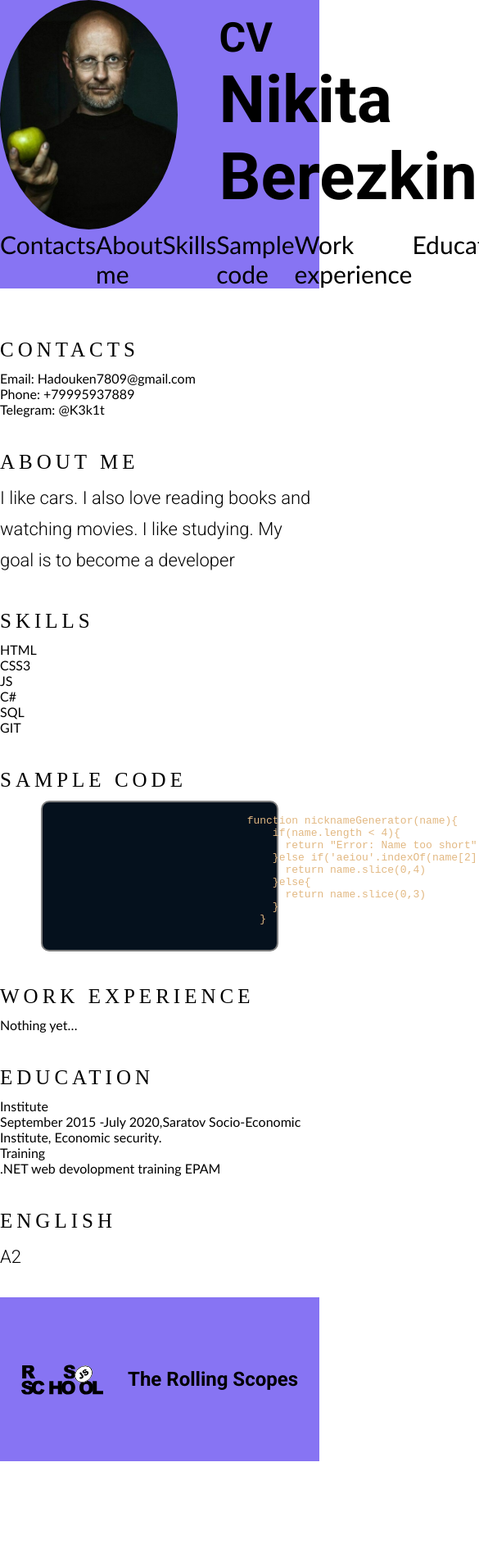
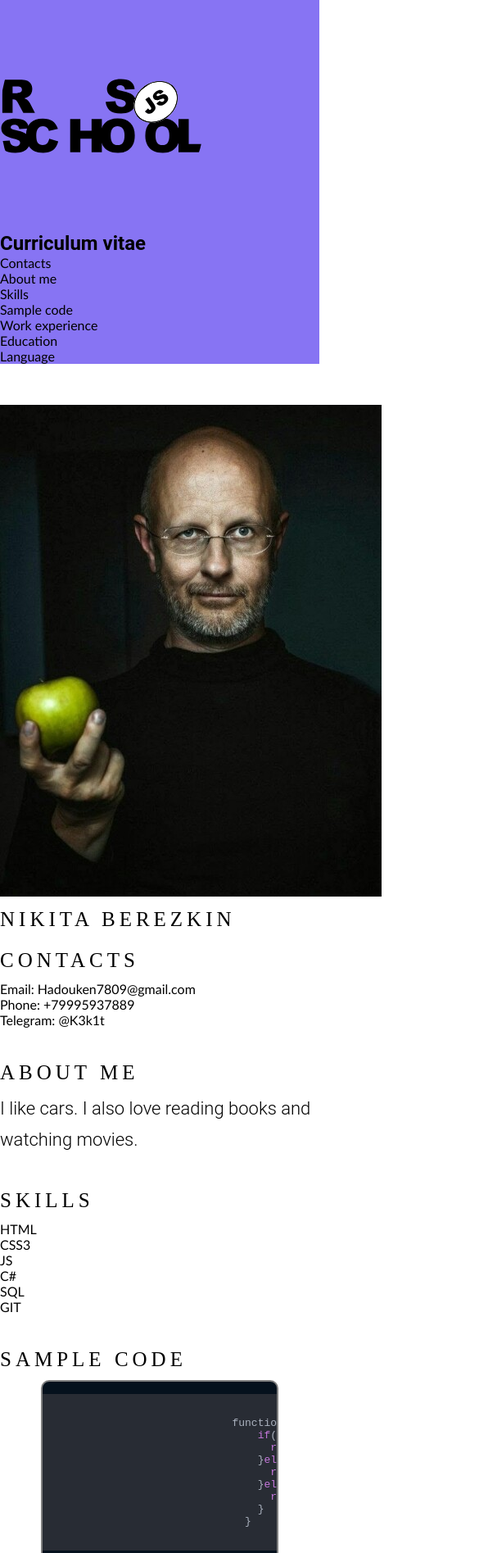
Before and after one commit to k3kit/rsschool-cv, a plain HTML site: page index.html in a window 390 px wide. Shown: the top 1895 px of the page at 82% size, 585 px wide, since content can reach past the window. Before the commit the page ends 1783 px from the top, so only its background shows below. Drawn offline with nearby package versions, Linux system fonts and the light colour scheme; a web font is replaced by a local one.

Commit message:
feat: add page layout

```diff
--- a/index.html
+++ b/index.html
@@ -5,77 +5,101 @@
     <meta http-equiv="X-UA-Compatible" content="IE=edge">
     <meta name="viewport" content="width=device-width, initial-scale=1.0">
     <link rel="stylesheet" href="./style/style.css">
-    <link href="https://fonts.googleapis.com/css2?family=Forum&family=Roboto:wght@100;300;500;700&display=swap" rel="stylesheet">
+    <link rel="preconnect" href="https://fonts.googleapis.com">
+<link rel="preconnect" href="https://fonts.gstatic.com" crossorigin>
+<link href="https://fonts.googleapis.com/css2?family=Lato:wght@400;700&display=swap" rel="stylesheet">
+    <link rel="stylesheet" href="//cdnjs.cloudflare.com/ajax/libs/highlight.js/9.15.9/styles/atom-one-dark.min.css">
+    <script src="//cdnjs.cloudflare.com/ajax/libs/highlight.js/9.15.9/highlight.min.js"></script>
+    <script>hljs.initHighlightingOnLoad();</script>
     <title>Document</title>
 </head>
 <body>
+    <div class="wrapper">
         <header class="header">
-        <div class="wrapper">
-            <div class="header__wrapper">
-                <img class="header__photo" src="./img/0oVgmu0tAR4.jpg" alt="photo profile">
-                <div class="header__descript">
-                    <h1 class="header__title">CV</h1>
-                    <h2 class="header__subtitle"> Nikita Berezkin</h2>
+            <div class="container">
+                <div class="header__body">
+                    <img class="header__photo" src='./img/rs_school_js.svg' alt="photo profile">
+                    <h2 class="header__logo">Curriculum vitae</h2>
+                    <div class="header__burger">
+                        <span></span>
                     </div>
-            </div>
-            <hr>
-            <nav class="header__list">
-                <ul class="header__list-items">
-                    <li class="header__list-item"><a href="#Contacts">Contacts</a></li>
-                    <li class="header__list-item"><a href="#About-me">About me</a></li>
-                    <li class="header__list-item"><a href="#Skills">Skills</a></li>
-                    <li class="header__list-item"><a href="#Sample-code">Sample code</a></li>
-                    <li class="header__list-item"><a href="#Work-experience">Work experience</a></li>
-                    <li class="header__list-item"><a href="#Education">Education</a></li>
-                    <li class="header__list-item"><a href="#Language">Language</a></li>
+                    <nav class="header__menu">
+                        <ul class="header__list">
+                            <li class="header__link">
+                                <a data-goto=".page__section_1" class="menu__link" href="#">Contacts</a></li>
+                            <li class="header__link">
+                                <a  data-goto=".page__section_2" class="menu__link" href="#">About me</a>
+                            </li>
+                            <li class="header__link">
+                                <a  data-goto=".page__section_3"  class="menu__link" href="#">Skills</a>
+                            </li>
+                            <li class="header__link">
+                                <a  data-goto=".page__section_4" class="menu__link" href="#">Sample code</a>
+                            </li>
+                            <li class="header__link">
+                                <a  data-goto=".page__section_5"  class="menu__link" href="#">Work experience</a>
+                            </li>
+                            <li class="header__link">
+                                <a  data-goto=".page__section_6"   class="menu__link"href="#">Education</a>
+                            </li>
+                            <li class="header__link">
+                                <a  data-goto=".page__section_7"  class="menu__link" href="#">Language</a>
+                            </li>
                         </ul>
                     </nav>
                 </div>
+            </div>
         </header>
+    </div>
     <main class="main">
-            <section class="contacts">
-                <div class="wrapper">
+        <div class="container">
+        <section class="page__section page__section_1">
+            <div class="contact">
+                <img  class='contact__photo'src="./img/0oVgmu0tAR4.jpg" alt="photo profile">
+                <h4 class="section-title">Nikita Berezkin</h4>
+            </div>
                 <h3 class="section-title" id="Contacts">Contacts</h3>
-                    <ul>
-                        <li type="none">
+                <ul class="page__section-contact">
+                    <li class="section__li">
                       <span>Email:</span>
                       <a  href="Hadouken7809@gmail.com">Hadouken7809@gmail.com</a>
                     </li>
-                        <li type="none">
+                    <li class="section__li">
                       <span>Phone:</span>
                       <a href="tel:+79995937889">+79995937889</a>
                     </li>
-                        <li type="none">
+                    <li class="section__li">
                       <span>Telegram:</span>
                       <a href="https://t.me/k3k1t" target="_blank">@K3k1t</a>
                   </ul>
-                </div>
+
         </section>
-            <section class="about-me">
-                <div class="wrapper">
+        <section class="page__section page__section_2">
+
                 <h3 class="section-title" id="About-me">About me</h3>
-                    <p class="section-text"> I like cars. I also love reading books and watching movies. I like studying. My goal is to become a developer</p>
-                </div>
+                <p class="section-text"> I like cars. I also love reading books and watching movies.
+                </p>
+
         </section>
-            <section class="skills">
-                <div class="wrapper">
+        <section class="page__section page__section_3">
+
                 <h3 class="section-title" id="Skills">Skills</h3>
             <ul>
-                    <li type="none">HTML</li>
-                    <li type="none">CSS3</li>
-                    <li type="none">JS</li>
-                    <li type="none">C#</li>
-                    <li type="none">SQL</li>
-                    <li type="none">GIT</li>
+                <li class="section__li">HTML</li>
+                <li  class="section__li">CSS3</li>
+                <li  class="section__li">JS</li>
+                <li  class="section__li">C#</li>
+                <li  class="section__li">SQL</li>
+                <li  class="section__li">GIT</li>
               </ul>
-                </div>
+
         </section>
-            <section class="sample-code">
-                <div class="wrapper">
+        <section class="page__section page__section_4">
+
                 <h3 class="section-title" id="Sample-code">Sample code</h3>
                 <div class="section__code">
-                        <pre class="section__code-pre">
-                            <code class="section__code-text">
+                    <pre class='section__code-pre'>
+                        <code >
                             function nicknameGenerator(name){
                                 if(name.length < 4){
                                   return "Error: Name too short"
@@ -88,53 +112,49 @@
                         </code>
                     </pre>
                 </div>
-                </div>
+
         </section>
-            <section class="work">
-                <div class="wrapper"><h3 class="section-title" id="Work-experience"> Work experience</h3>
-                <p class="section__text">Nothing yet…</p></div>
+        <section class="page__section page__section_5">
+            <h3 class="section-title" id="Work-experience"> Work experience</h3>
+            <p class="section__text">Nothing yet…  </p>
         </section>
-            <section class="Education">
-                <div class="wrapper">
+        <section class="page__section page__section_6">
+
                 <h3 class="section-title" id="Education">Education</h3>
             <ul>
-                    <li>Institute
+                <li>
+                    <h3 class="title__education">Institute</h3>
                     <ul>
-                            <li> September 2015 -July 2020,Saratov Socio-Economic Institute, Economic security.</li>
+                        <li  class="section__li"> September 2015 -July 2020,Saratov Socio-Economic Institute, Economic security.</li>
                     </ul>
                 </li>
 
                 <li>
-                        Training
+                    <h3 class="title__education">Training</h3>
                     <ul>
-                            <li>
-                                .NET web devolopment training EPAM
-                            </li>
+                        <li  class="section__li">.NET web devolopment training EPAM</li>
                     </ul>
                 </li>
             </ul>
-                </div>
+
 
         </section>
-            <section class="language">
-                <div class="wrapper">
+        <section class="page__section page__section_7">
+
             <h3 class="section-title" id="Language">English</h3>
-                <p class="section-text">A2</p></div>
-
+            <p class="section-text">A2</p>
         </section>
+        </div>
     </main>
-
     <footer class="footer">
         <div class="wrapper">
             <div class="footer__wrap">
                 <img class="footer__logo" src="./img/rs_school_js.svg" alt="logo">
                 <h2><a href="https://rs.school/js/">The Rolling Scopes</a></h2>
+            </div>
+        </div>
+    </footer>
 
-            </div>
-
-
-        </div>
-
-    </footer>
+    <script src="./script/script.js"></script>
 </body>
 </html>
```
Lines whose indentation alone changed are shown as unchanged.
